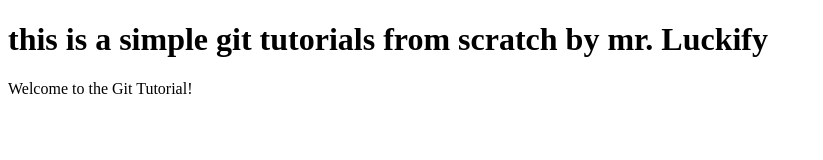
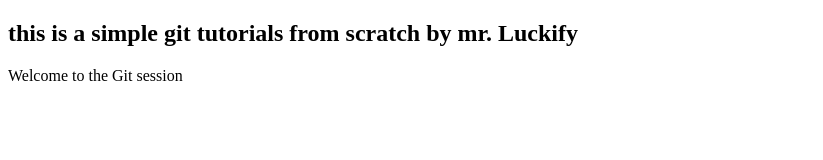
Before and after one commit to Blvck-Heart/git-tut, a plain HTML site: page index.html in a window 1280 px wide. Shown: the whole page, without its empty margins (0-823 px from the left). Drawn offline with Linux system fonts and the light colour scheme.

Commit message:
i made some changes

```diff
--- a/index.html
+++ b/index.html
@@ -4,7 +4,7 @@
     <title>Git Tut</title>
   </head>
   <body>
-    <h1>this is a simple git tutorials from scratch by mr. Luckify</h1>
-    <p>Welcome to the Git Tutorial!</p>
+    <h2>this is a simple git tutorials from scratch by mr. Luckify</h2>
+    <p>Welcome to the Git session</p>
   </body>
 </html>
```
